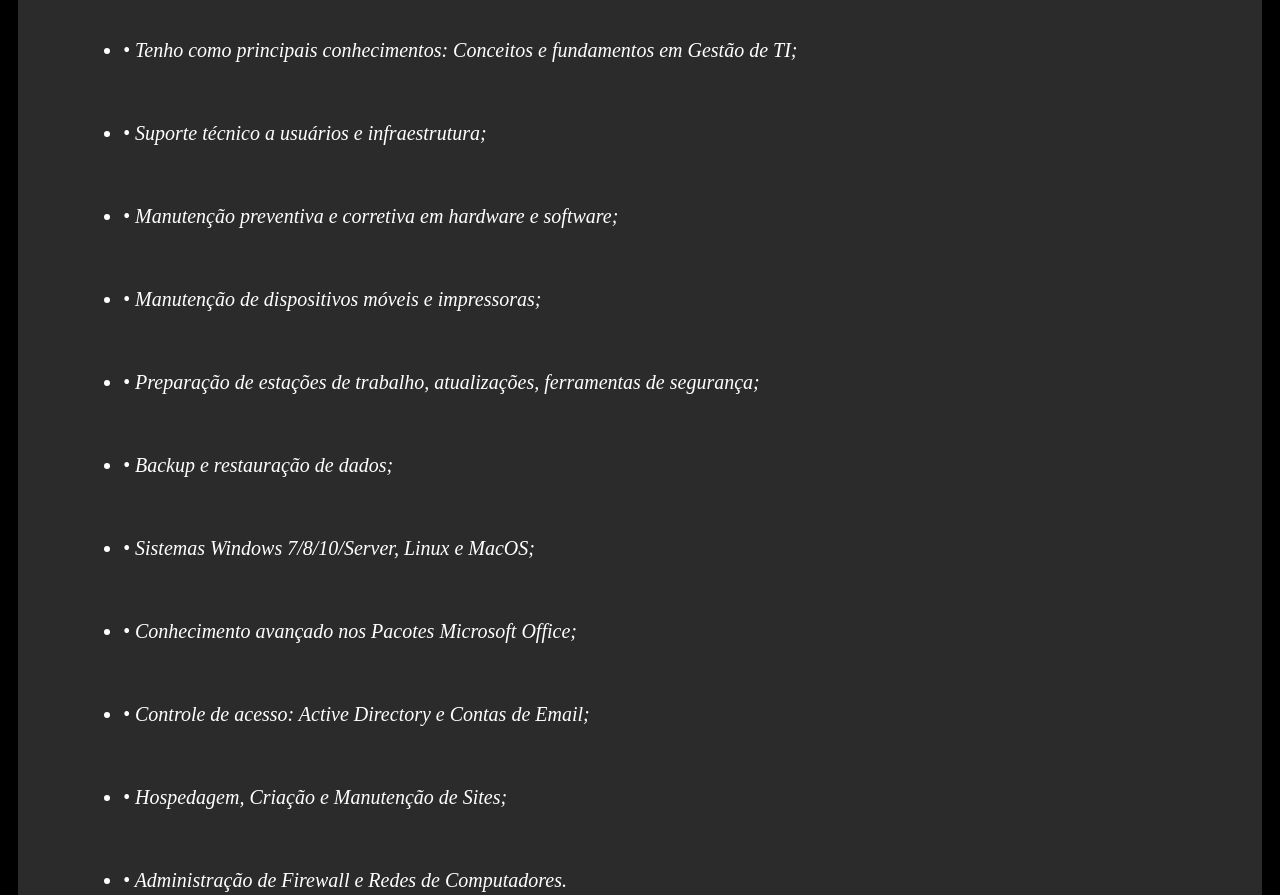
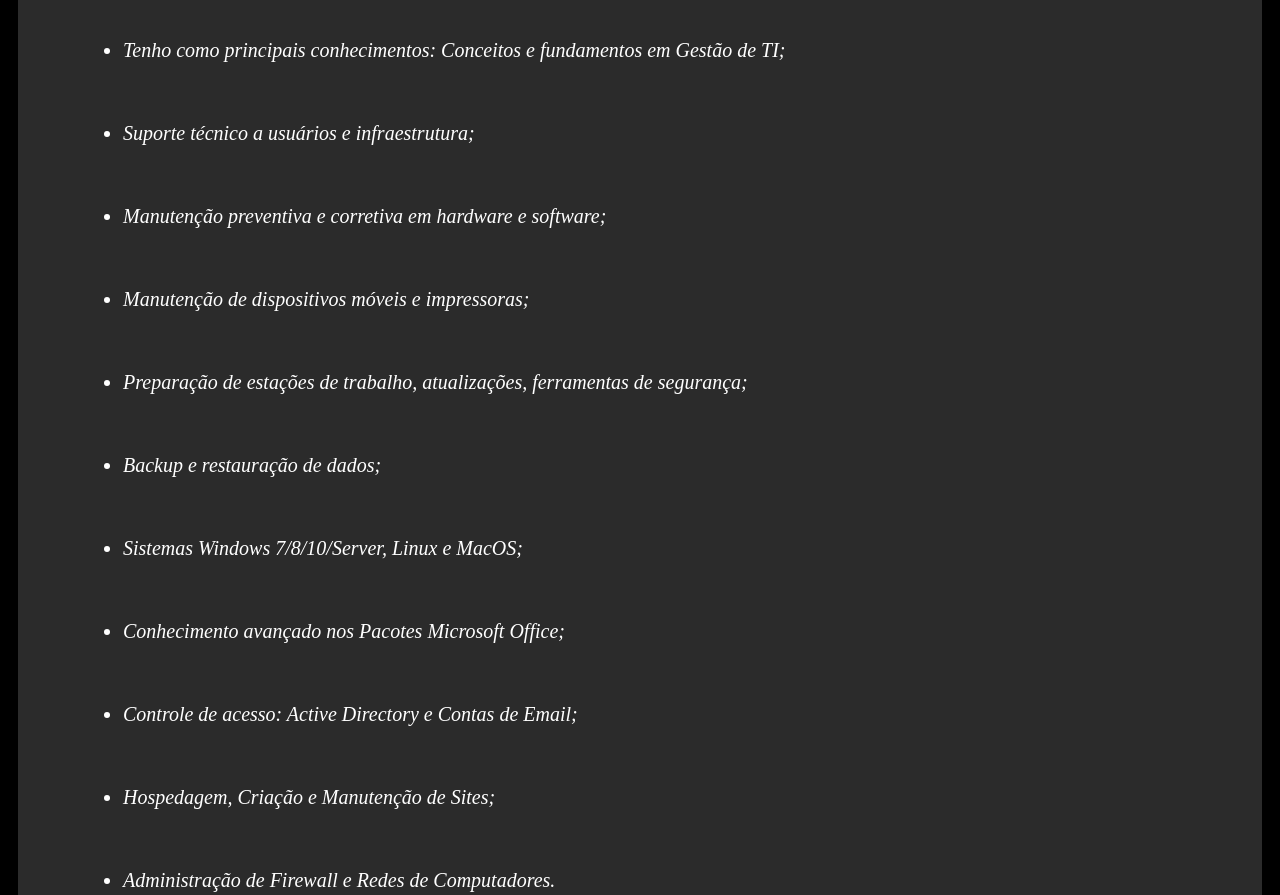
Before and after one commit to geanfonsecaa/gfb-geanfonsecabrito, a plain HTML site: page index.html in a window 1280 px wide. Shown: the part 680-1575 px from the top of the page. Drawn offline with Linux system fonts and the light colour scheme.

Commit message:
Correção da tag <li>

```diff
--- a/index.html
+++ b/index.html
@@ -38,17 +38,17 @@
                     adquiridas.
                 </p>
                 <ul>
-                    <li>• Tenho como principais conhecimentos: Conceitos e fundamentos em Gestão de TI;</li>
-                    <li>• Suporte técnico a usuários e infraestrutura;</li>
-                    <li>• Manutenção preventiva e corretiva em hardware e software;</li>
-                    <li>• Manutenção de dispositivos móveis e impressoras;</li>
-                    <li>• Preparação de estações de trabalho, atualizações, ferramentas de segurança;</li>
-                    <li>• Backup e restauração de dados;</li>
-                    <li>• Sistemas Windows 7/8/10/Server, Linux e MacOS;</li>
-                    <li>• Conhecimento avançado nos Pacotes Microsoft Office;</li>
-                    <li>• Controle de acesso: Active Directory e Contas de Email;</li>
-                    <li>• Hospedagem, Criação e Manutenção de Sites;</li>
-                    <li>• Administração de Firewall e Redes de Computadores.</li>
+                    <li>Tenho como principais conhecimentos: Conceitos e fundamentos em Gestão de TI;</li>
+                    <li>Suporte técnico a usuários e infraestrutura;</li>
+                    <li>Manutenção preventiva e corretiva em hardware e software;</li>
+                    <li>Manutenção de dispositivos móveis e impressoras;</li>
+                    <li>Preparação de estações de trabalho, atualizações, ferramentas de segurança;</li>
+                    <li>Backup e restauração de dados;</li>
+                    <li>Sistemas Windows 7/8/10/Server, Linux e MacOS;</li>
+                    <li>Conhecimento avançado nos Pacotes Microsoft Office;</li>
+                    <li>Controle de acesso: Active Directory e Contas de Email;</li>
+                    <li>Hospedagem, Criação e Manutenção de Sites;</li>
+                    <li>Administração de Firewall e Redes de Computadores.</li>
                 </ul>
             </div>
         </main>
```
